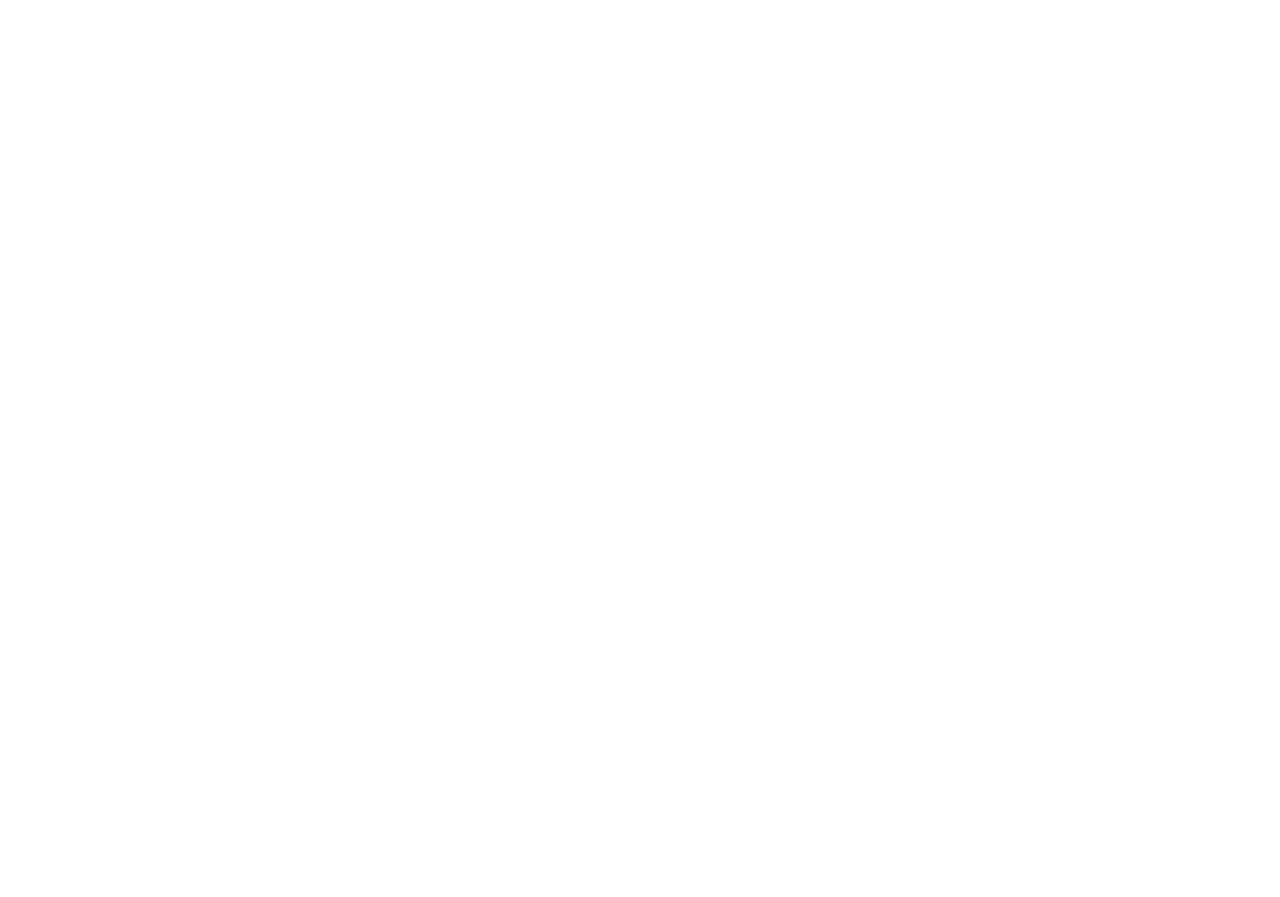
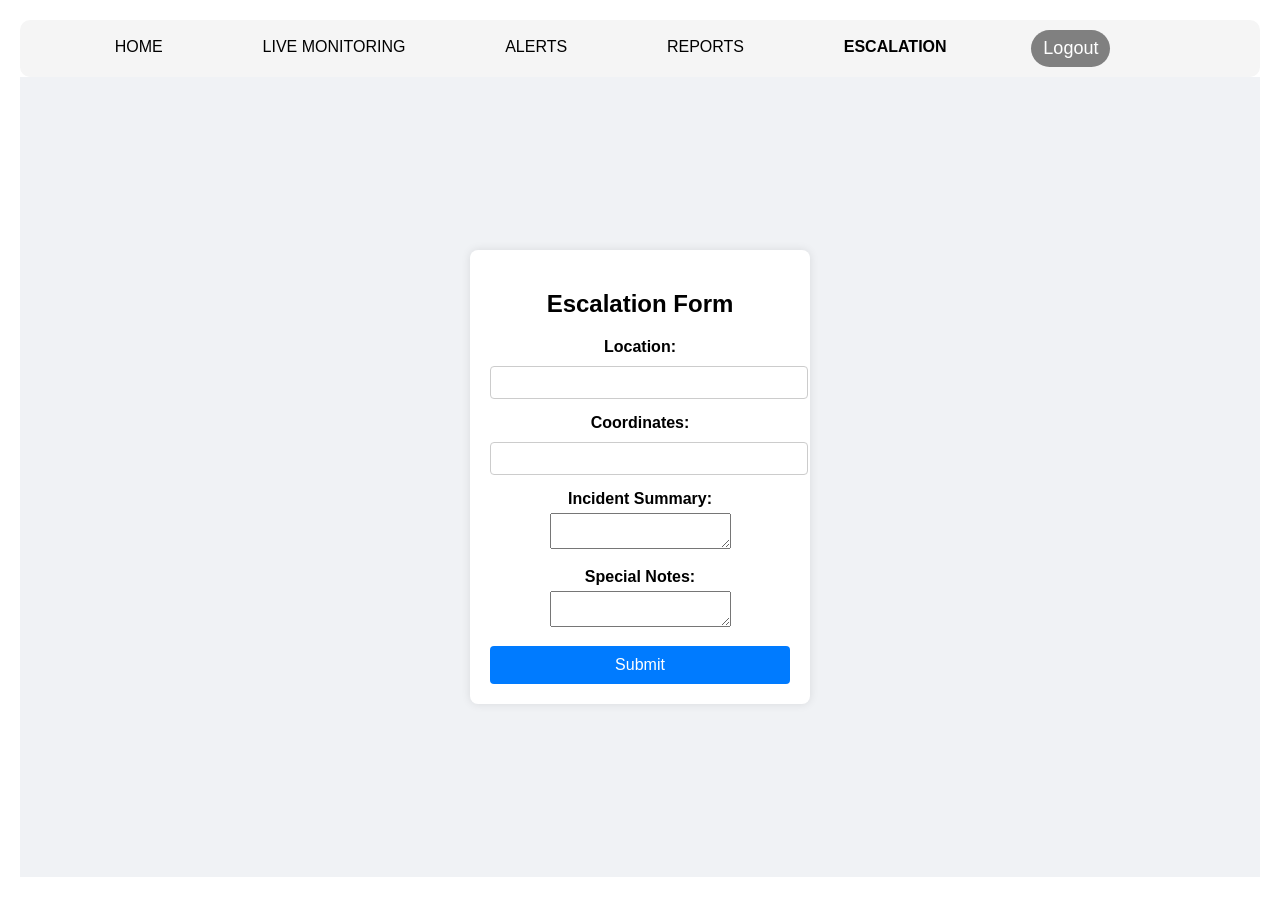
Before and after one commit to DrSiya/Crime-Detection-System, a React (Create React App) app: page /escalation in a window 1280 px wide. Before the commit this address had no page. Before the commit the page ends 800 px from the top, so only its background shows below. Built offline with nearby package versions, Linux system fonts and the light colour scheme.

Commit message:
Register page added

```diff
--- a/src/App.js
+++ b/src/App.js
@@ -6,6 +6,7 @@
 import ReportPage from './components/ReportPage';
 import LiveMonitoring from './components/LiveMonitoring';
 import Register from './components/Register';
+import Escalation from './components/Escalation';
 
 
 function App() {
@@ -21,6 +22,7 @@
       <Route path="/live-monitoring" element={<LiveMonitoring />} />
       <Route path="/register" element={<Register />} />
        <Route path="/login" element={<LoginPage />} />
+       <Route path="/escalation" element={<Escalation />} />
     </Routes>
   </Router>
 
--- a/src/components/Alerts.js
+++ b/src/components/Alerts.js
@@ -51,7 +51,16 @@
       >
         REPORTS
       </Link>
-
+    <Link
+          to="/escalation"
+          onClick={() => handleClick("/escalation")}
+          style={{
+            fontWeight: activePage === "/escalation" ? "bold" : "normal",
+            textDecoration: "none",
+          }}
+        >
+          ESCALATION
+          </Link>
       <button className="logout-btn">Logout</button>
       <div className="user-icon">
         <i className="fas fa-user"></i>
--- /dev/null
+++ b/src/components/Escalation.css
@@ -0,0 +1,48 @@
+/* Report Page Container */
+.escalation-container {
+    text-align: center;
+    font-family: Arial, sans-serif;
+    padding: 20px;
+  }
+
+  /* Title */
+  .report-title {
+    font-size: 28px;
+    font-weight: bold;
+  }
+
+
+  /* Reopen Button */
+  .reopen-btn {
+    display: block;
+    background-color: gray;
+    color: white;
+    border: none;
+    padding: 10px;
+    margin-top: 15px;
+    width: 100%;
+    border-radius: 5px;
+    cursor: pointer;
+    font-size: 14px;
+  }
+
+  .reopen-btn:hover {
+    background-color: #444;
+  }
+
+  /* Table */
+  .report-table {
+    width: 300px;
+    border-collapse: collapse;
+    font-size: 16px;
+  }
+
+  .report-table th, .report-table td {
+    border: 2px solid black;
+    padding: 10px;
+    text-align: left;
+  }
+
+  .report-table th {
+    font-weight: bold;
+  }
--- /dev/null
+++ b/src/components/Escalation.js
@@ -0,0 +1,73 @@
+import React, { useState } from "react";
+import { Link } from "react-router-dom";
+import "./Escalation.css";
+
+const Escalation = () => {
+  const [activePage, setActivePage] = useState("escalation"); // default active page
+  const [formData, setFormData] = useState({
+    location: "",
+    coordinates: "",
+    incidentSummary: "",
+    specialNotes: "",
+  });
+  const [feedback, setFeedback] = useState("");
+
+  // Handle link click and set active page
+  const handleClick = (page) => {
+    setActivePage(page);
+  };
+
+  // Handle form input changes
+  const handleChange = (e) => {
+    const { name, value } = e.target;
+    setFormData({ ...formData, [name]: value });
+  };
+
+  // Handle form submission
+  const handleSubmit = (e) => {
+    e.preventDefault();
+    setFeedback("Your escalation has been logged.");
+  };
+
+  return (
+    <div className="escalation-container">
+      <nav className="nav-bar">
+        <Link to="/" onClick={() => handleClick("home")} style={{ fontWeight: activePage === "home" ? "bold" : "normal", textDecoration: "none" }}>HOME</Link>
+        <Link to="/live-monitoring" onClick={() => handleClick("live-monitoring")} style={{ fontWeight: activePage === "live-monitoring" ? "bold" : "normal", textDecoration: "none" }}>LIVE MONITORING</Link>
+        <Link to="/alerts" onClick={() => handleClick("alerts")} style={{ fontWeight: activePage === "alerts" ? "bold" : "normal", textDecoration: "none" }}>ALERTS</Link>
+        <Link to="/reports" onClick={() => handleClick("reports")} style={{ fontWeight: activePage === "reports" ? "bold" : "normal", textDecoration: "none" }}>REPORTS</Link>
+        <Link to="/escalation" onClick={() => handleClick("escalation")} style={{ fontWeight: activePage === "escalation" ? "bold" : "normal", textDecoration: "none" }}>ESCALATION</Link>
+        <button className="logout-btn">Logout</button>
+        <div className="user-icon"><i className="fas fa-user"></i></div>
+      </nav>
+
+      <div className="register-page">
+        <div className="register-container">
+          <h2>Escalation Form</h2>
+          <form onSubmit={handleSubmit}>
+            <div>
+              <label>Location:</label>
+              <input type="text" name="location" value={formData.location} onChange={handleChange} required />
+            </div>
+            <div>
+              <label>Coordinates:</label>
+              <input type="text" name="coordinates" value={formData.coordinates} onChange={handleChange} required />
+            </div>
+            <div>
+              <label>Incident Summary:</label>
+              <textarea name="incidentSummary" value={formData.incidentSummary} onChange={handleChange} required />
+            </div>
+            <div>
+              <label>Special Notes:</label>
+              <textarea name="specialNotes" value={formData.specialNotes} onChange={handleChange} />
+            </div>
+            <button type="submit">Submit</button>
+          </form>
+          {feedback && <p>{feedback}</p>}
+        </div>
+      </div>
+    </div>
+  );
+};
+
+export default Escalation;
--- a/src/components/LiveMonitoring.js
+++ b/src/components/LiveMonitoring.js
@@ -60,6 +60,17 @@
         >
           REPORTS
         </Link>
+
+        <Link
+          to="/escalation"
+          onClick={() => handleClick("/escalation")}
+          style={{
+            fontWeight: activePage === "/escalation" ? "bold" : "normal",
+            textDecoration: "none",
+          }}
+        >
+          ESCALATION
+          </Link>
         <button className="logout-btn">Logout</button>
       <div className="user-icon">
         <i className="fas fa-user"></i>
```
